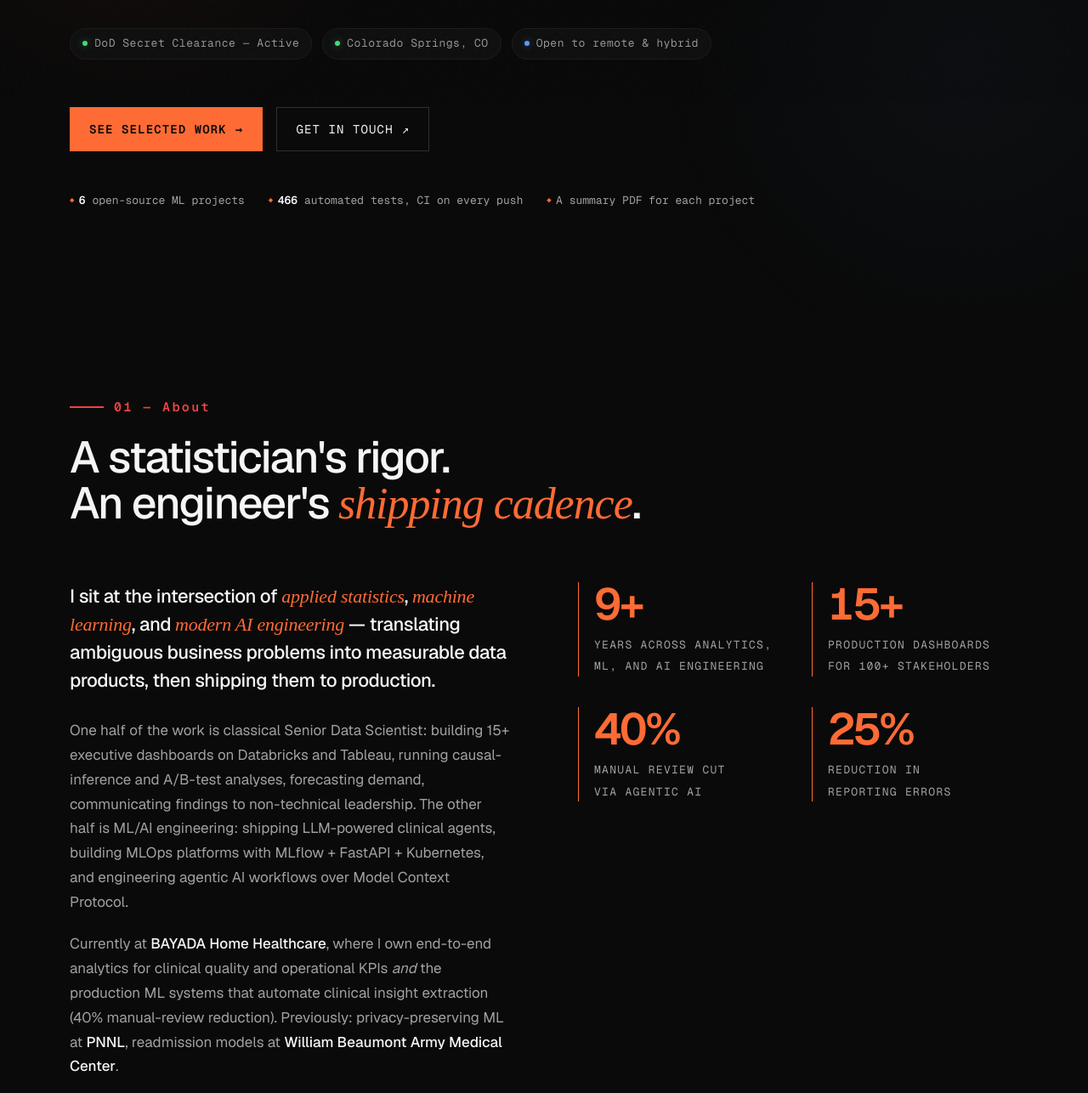
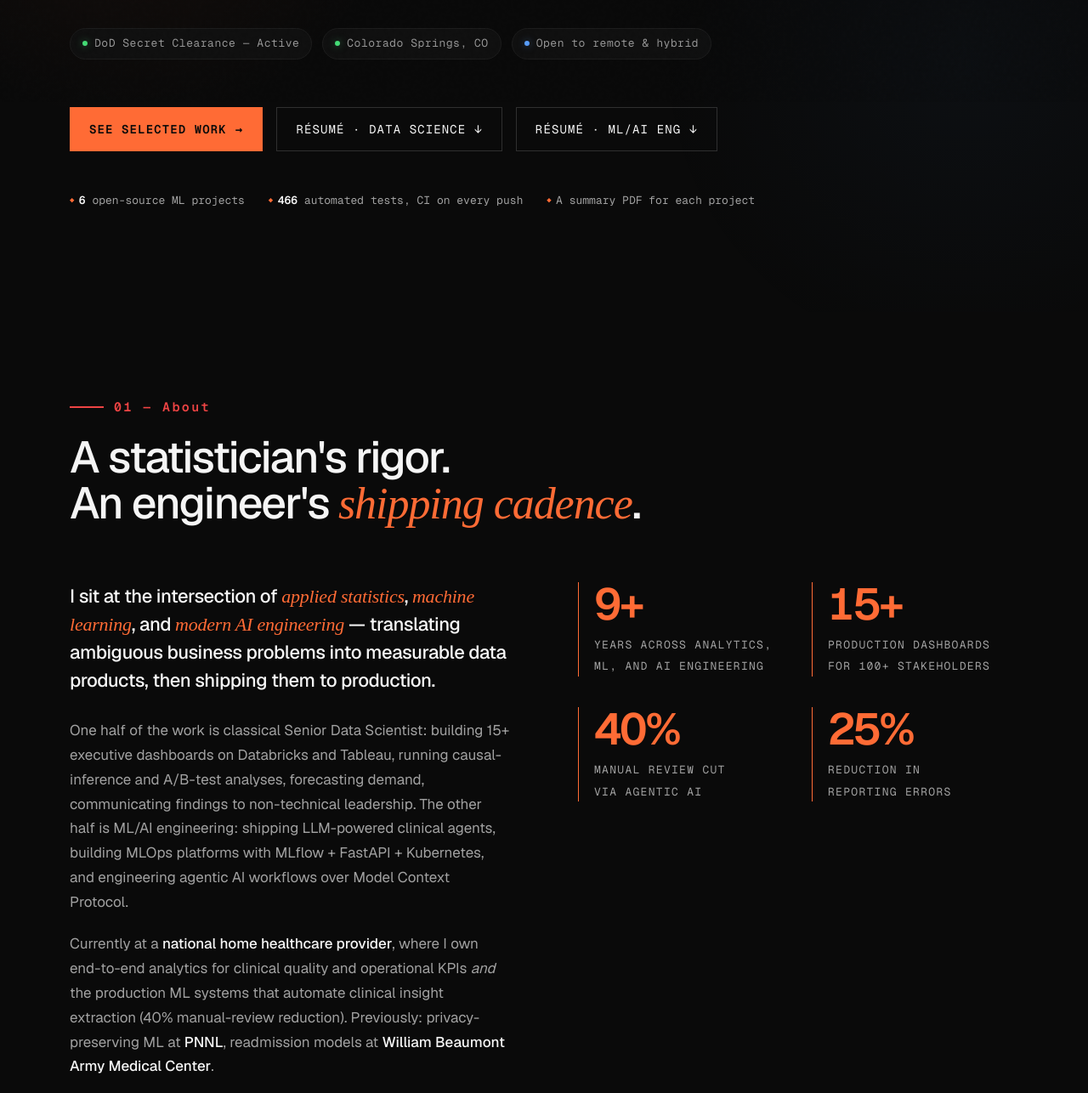
Before and after one commit to rkesseku/rkesseku.github.io, a plain HTML site: page index.html in a window 1280 px wide. Shown: the part 680-1966 px from the top of the page at 85% size. Drawn offline with nearby package versions, Linux system fonts and the light colour scheme; a web font is replaced by a local one.

Commit message:
Add résumé downloads; remove phone number; generalize current employer

```diff
--- a/index.html
+++ b/index.html
@@ -907,8 +907,11 @@ html:not(.js) .reveal { opacity: 1; transform: none; }
       <a class="btn btn-primary" href="#work">
         See selected work <span class="btn-arrow">→</span>
       </a>
-      <a class="btn btn-ghost" href="#contact">
-        Get in touch <span class="btn-arrow">↗</span>
+      <a class="btn btn-ghost" href="resume/Reagan_Kesseku_Resume_DS.pdf" target="_blank" rel="noopener">
+        Résumé · Data Science <span class="btn-arrow">↓</span>
+      </a>
+      <a class="btn btn-ghost" href="resume/Reagan_Kesseku_Resume_ML.pdf" target="_blank" rel="noopener">
+        Résumé · ML/AI Eng <span class="btn-arrow">↓</span>
       </a>
     </div>
     <div class="proof" aria-label="Portfolio at a glance">
@@ -928,7 +931,7 @@ html:not(.js) .reveal { opacity: 1; transform: none; }
       <div class="about-bio">
         <p class="lede">I sit at the intersection of <em>applied statistics</em>, <em>machine learning</em>, and <em>modern AI engineering</em> — translating ambiguous business problems into measurable data products, then shipping them to production.</p>
         <p>One half of the work is classical Senior Data Scientist: building 15+ executive dashboards on Databricks and Tableau, running causal-inference and A/B-test analyses, forecasting demand, communicating findings to non-technical leadership. The other half is ML/AI engineering: shipping LLM-powered clinical agents, building MLOps platforms with MLflow + FastAPI + Kubernetes, and engineering agentic AI workflows over Model Context Protocol.</p>
-        <p>Currently at <strong>BAYADA Home Healthcare</strong>, where I own end-to-end analytics for clinical quality and operational KPIs <em>and</em> the production ML systems that automate clinical insight extraction (40% manual-review reduction). Previously: privacy-preserving ML at <strong>PNNL</strong>, readmission models at <strong>William Beaumont Army Medical Center</strong>.</p>
+        <p>Currently at a <strong>national home healthcare provider</strong>, where I own end-to-end analytics for clinical quality and operational KPIs <em>and</em> the production ML systems that automate clinical insight extraction (40% manual-review reduction). Previously: privacy-preserving ML at <strong>PNNL</strong>, readmission models at <strong>William Beaumont Army Medical Center</strong>.</p>
         <p>What I care about: making the right method legible to the people whose decisions it informs.</p>
       </div>
       <div class="stats">
@@ -1121,7 +1124,7 @@ html:not(.js) .reveal { opacity: 1; transform: none; }
       </div>
       <div>
         <div class="xp-role">Senior Data Scientist · ML/AI Engineer</div>
-        <div class="xp-org">BAYADA Home Healthcare</div>
+        <div class="xp-org">National home healthcare provider</div>
         <ul>
           <li>Own end-to-end analytics for clinical quality, operational KPIs, and regulatory reporting — partnering with clinical, operations, and compliance leadership to translate business questions into data products.</li>
           <li>Designed and shipped 15+ production Tableau and Databricks dashboards consumed by 100+ enterprise stakeholders, materially reducing reporting backlog and enabling self-service access to patient-outcome and operational metrics.</li>
@@ -1328,8 +1331,11 @@ html:not(.js) .reveal { opacity: 1; transform: none; }
       <a class="contact-link" href="https://github.com/rkesseku" target="_blank" rel="noopener">
         ↳ GitHub
       </a>
-      <a class="contact-link" href="tel:+19153313927">
-        ☏ (915) 331-3927
+      <a class="contact-link" href="resume/Reagan_Kesseku_Resume_DS.pdf" target="_blank" rel="noopener">
+        ↓ Résumé (DS)
+      </a>
+      <a class="contact-link" href="resume/Reagan_Kesseku_Resume_ML.pdf" target="_blank" rel="noopener">
+        ↓ Résumé (ML/AI)
       </a>
     </div>
   </div>
```
Also changed, not shown: 2 other files.
